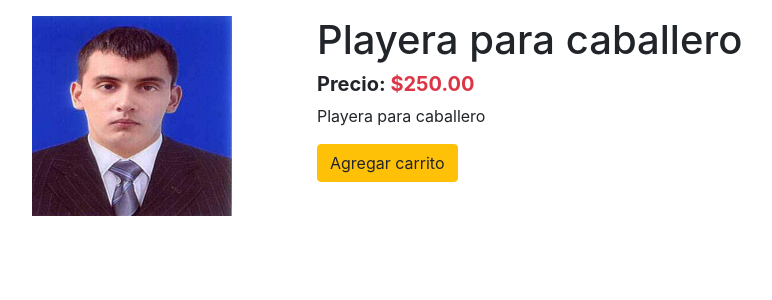
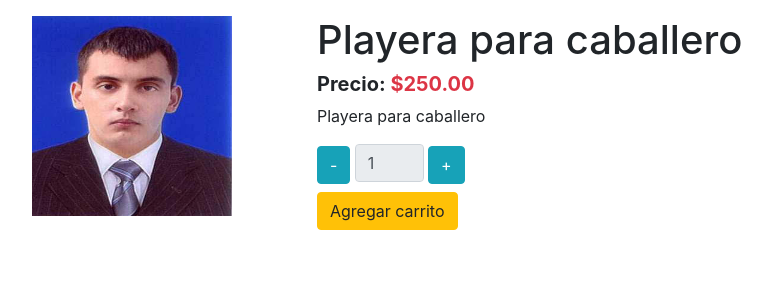
Before and after one commit to jcsq20/juan_tienda, a Django app: page /productos/playera-para-caballero in a window 1280 px wide. Shown: the part 56-356 px from the top of the page, without its empty margins (53-825 px from the left). Run offline with Django 3.2, Linux system fonts and the light colour scheme; data comes from the database, SQL or seed files in the repository; some libraries are stand-ins or nearby versions.

Commit message:
Formulario de cantidad
se agrego unas funciones para agregar y eliminar cantidad de los productos

```diff
--- a/juan_store/carts/templates/carts/snippets/add.html
+++ b/juan_store/carts/templates/carts/snippets/add.html
@@ -1,5 +1,29 @@
 <form action="{% url 'carts:add' %}" method="post">
     {% csrf_token %}
     <input type="hidden" name="product_id" value="{{ producto.id}}">
-    <button type="submit" class="btn btn-warning"> Agregar carrito </button>
+    <div class="">
+        <button type="button" class="btn btn-info d-inline" id="remove">-</button>
+        <input type="number" value="1" class="form-control col-sm-1 d-inline" id="quantity" name="quantity" readonly ><!-- readonly es para solo lectura -->
+        <button type="button" class="btn btn-info" id="add">+</button>
+    </div>
+    <div class="mt-2">
+        <button type="submit" class="btn btn-warning"> Agregar carrito </button>
+    </div>
 </form>
+
+<script>
+    const add = document.getElementById("add")
+    const remove = document.getElementById("remove")
+    const quantity = document.getElementById("quantity")
+
+    add.addEventListener('click', function(){
+        quantity.value = parseInt(quantity.value) + 1
+    })
+    remove.addEventListener('click', function(){
+        value = parseInt(quantity.value)
+        if(value != 1){
+            value= value - 1
+        }
+        quantity.value = value
+    })
+</script>
```
